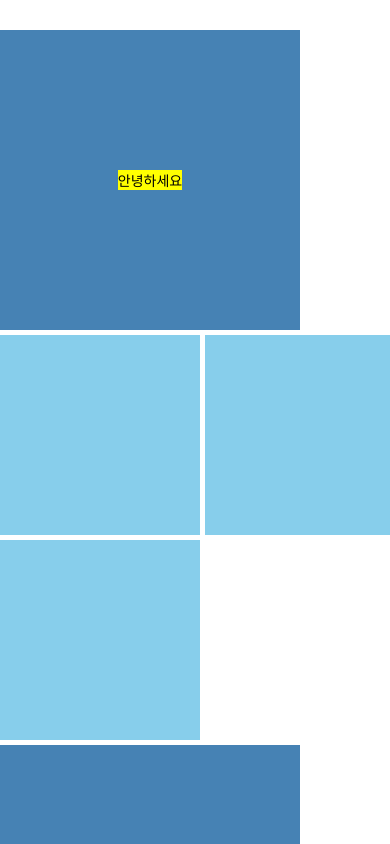
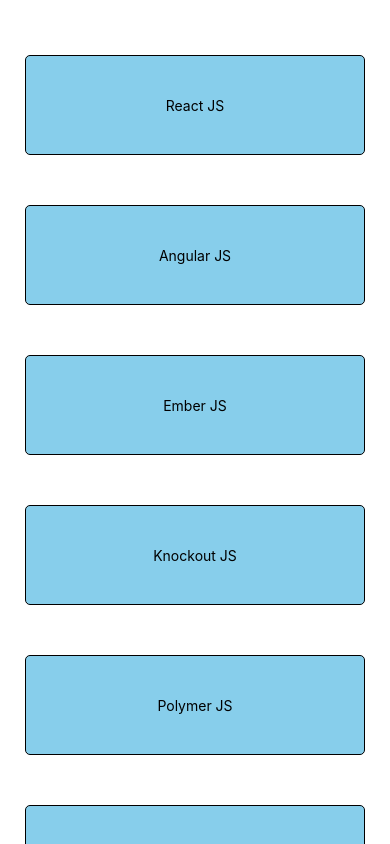
Before and after one commit to 3Mustard/lex-react-native-practice, a React Native app: screen / in a window 390 px wide. Built offline with nearby package versions, Linux system fonts and the light colour scheme.

Commit message:
flatlist example

```diff
--- a/App.js
+++ b/App.js
@@ -1,50 +1,46 @@
-import React from 'react';
-import { View, StyleSheet, ScrollView, Text, Image } from 'react-native';
+
+import * as React from 'react';
+import { Text, View, StyleSheet, FlatList } from 'react-native';
+
 export default class App extends React.Component {
-  render() {
-    return (
-      <ScrollView style={styles.container}>
-        <View style={styles.boxLarge}>
-          <Text style={styles.text}>안녕하세요</Text>
-        </View>
-        <ScrollView horizontal>
-          <View style={styles.boxSmall}></View>
-          <View style={styles.boxSmall}></View>
-          <View style={styles.boxSmall}></View>
-        </ScrollView>
-        <View style={styles.boxSmall}></View>
-        <View style={styles.boxLarge}></View>
-        <Image style={styles.image} source={require('./assets/chae.jpg')}/>
-      </ScrollView>
-    )
-  }
+render() {
+  var data = [
+    { framework: 'React JS' },
+    { framework: 'Angular JS' },
+    { framework: 'Ember JS' },
+    { framework: 'Knockout JS' },
+    { framework: 'Polymer JS' },
+    { framework: 'Node JS' },
+    { framework: 'Express JS' },
+  ];
+  return (
+    <View style={styles.container}>
+      <FlatList
+        data={data}
+        keyExtractor={(item,index)=> index}
+        renderItem={({ item,index }) => (
+          <View style={styles.itemContainer} key={index.toString()}>
+            <Text>{item.framework}</Text>
+          </View>
+        )}
+      />
+    </View>
+  );
+}
 }
 const styles = StyleSheet.create({
   container: {
     flex: 1,
-    marginTop: 30
+    paddingTop: 30
   },
-  boxSmall: {
-    width: 200,
-    height: 200,
-    marginBottom: 5,
-    marginRight: 5,
-    backgroundColor: 'skyblue'
+  itemContainer: {
+    height:100,
+    backgroundColor:'skyblue',
+    alignItems:'center',
+    justifyContent:'center',
+    borderRadius:5,
+    borderColor:'black',
+    borderWidth:1,
+    margin:25
   },
-  boxLarge: {
-    justifyContent: "center",
-    alignItems: "center",
-    width: 300,
-    height: 300,
-    marginBottom: 5,
-    marginRight: 5,
-    backgroundColor: 'steelblue'
-  },
-  text: {
-    textAlign: 'center',
-    backgroundColor: 'yellow'
-  },
-  image: {
-    width: 400
-  }
-})
+});
--- a/package.json
+++ b/package.json
@@ -9,6 +9,7 @@
   },
   "dependencies": {
     "expo": "~41.0.1",
+    "expo-constants": "^10.1.3",
     "expo-status-bar": "~1.0.4",
     "react": "16.13.1",
     "react-dom": "16.13.1",
```
Also changed, not shown: 1 other file (tests, documents, lock files or other folders).
